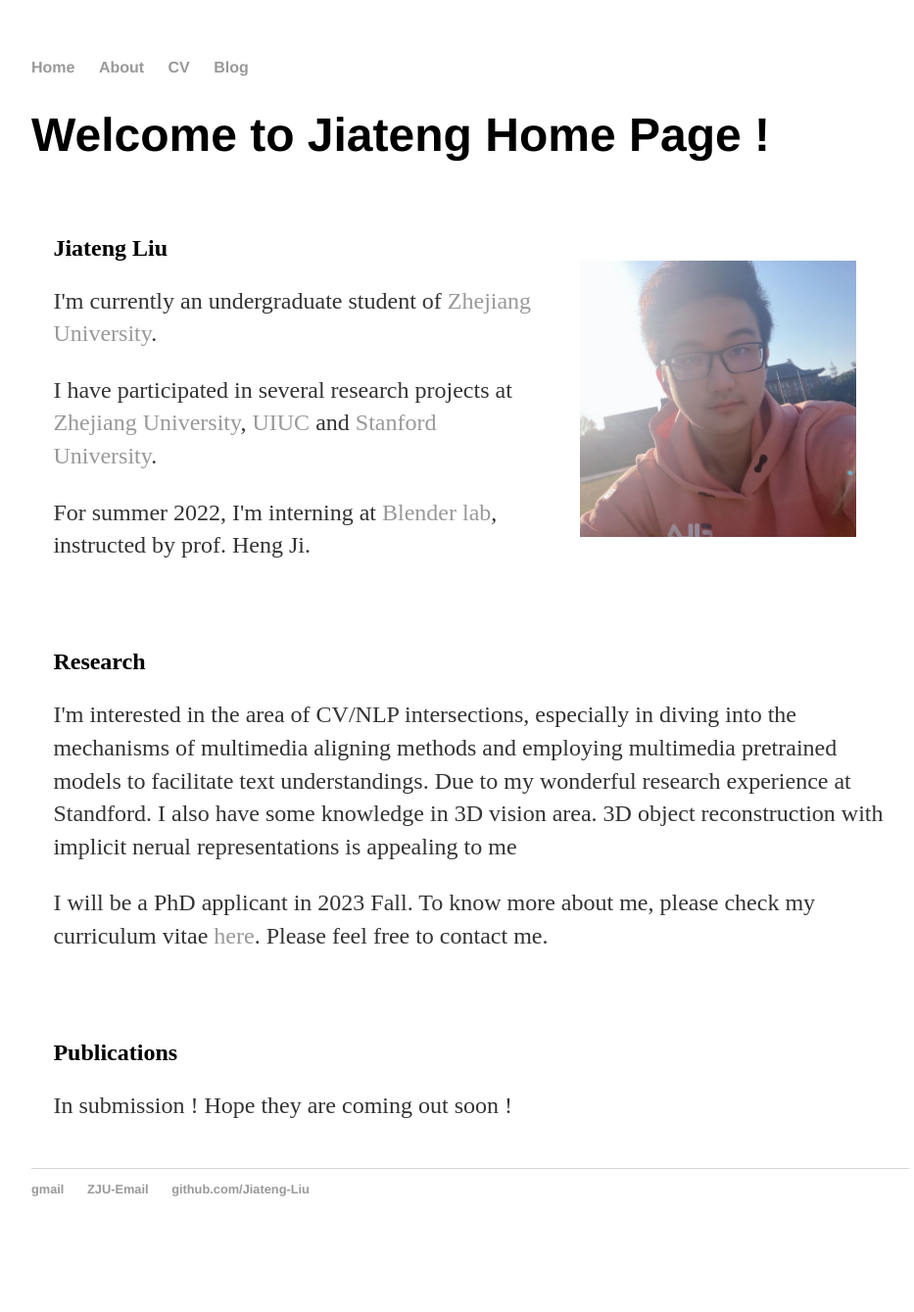
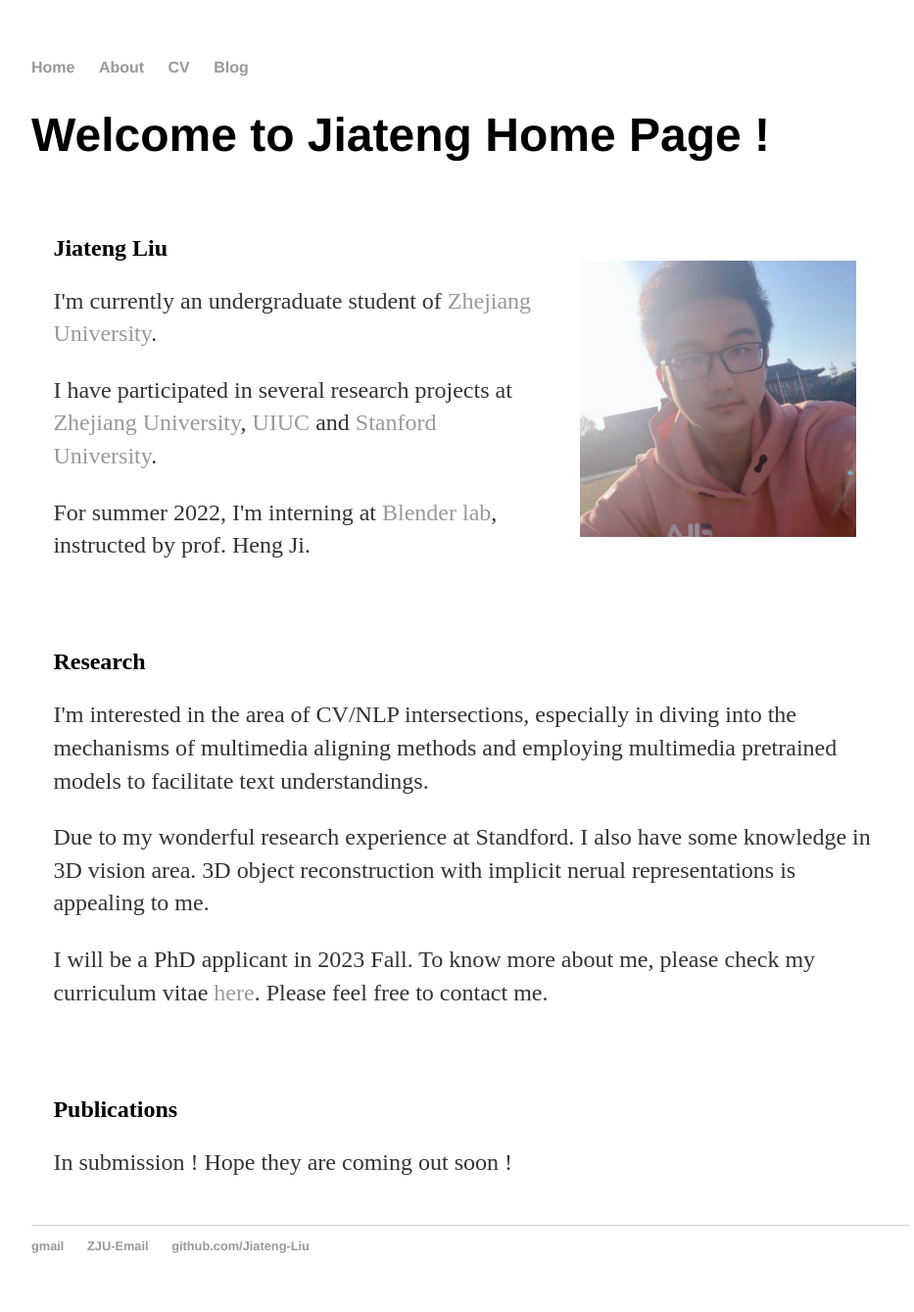
Before and after one commit to Lumos-Jiateng/Lumos-Jiateng.github.io, a Jekyll site: the page built from index.html, in a window 1280 px wide. Shown: the whole page at 98% size, without its empty margins (160-1093 px from the left). Built offline with Jekyll 4.4.1, drawn with Linux system fonts in a browser that asks for light colours; before the commit the page ends 1281 px from its top, so only the background shows below that.

Commit message:
Update index.html

```diff
--- a/index.html
+++ b/index.html
@@ -34,7 +34,10 @@ title: Jiateng Liu, Personal Home Page
                 Research
               </h2>
               <p>
-		 I'm interested in the area of CV/NLP intersections, especially in diving into the mechanisms of multimedia aligning methods and employing multimedia pretrained models to facilitate text understandings. Due to my wonderful research experience at Standford. I also have some knowledge in 3D vision area. 3D object reconstruction with implicit nerual representations is appealing to me</p>
+		 I'm interested in the area of CV/NLP intersections, especially in diving into the mechanisms of multimedia aligning methods and employing multimedia pretrained models to facilitate text understandings.</p>
+              </p>
+              <p>
+		 Due to my wonderful research experience at Standford. I also have some knowledge in 3D vision area. 3D object reconstruction with implicit nerual representations is appealing to me.</p>
               </p>
               <p>
                 I will be a PhD applicant in 2023 Fall. To know more about me, please check my curriculum vitae <a href="data/CV-Jiateng Liu.pdf">here</a>. Please feel free to contact me.</p>
```
